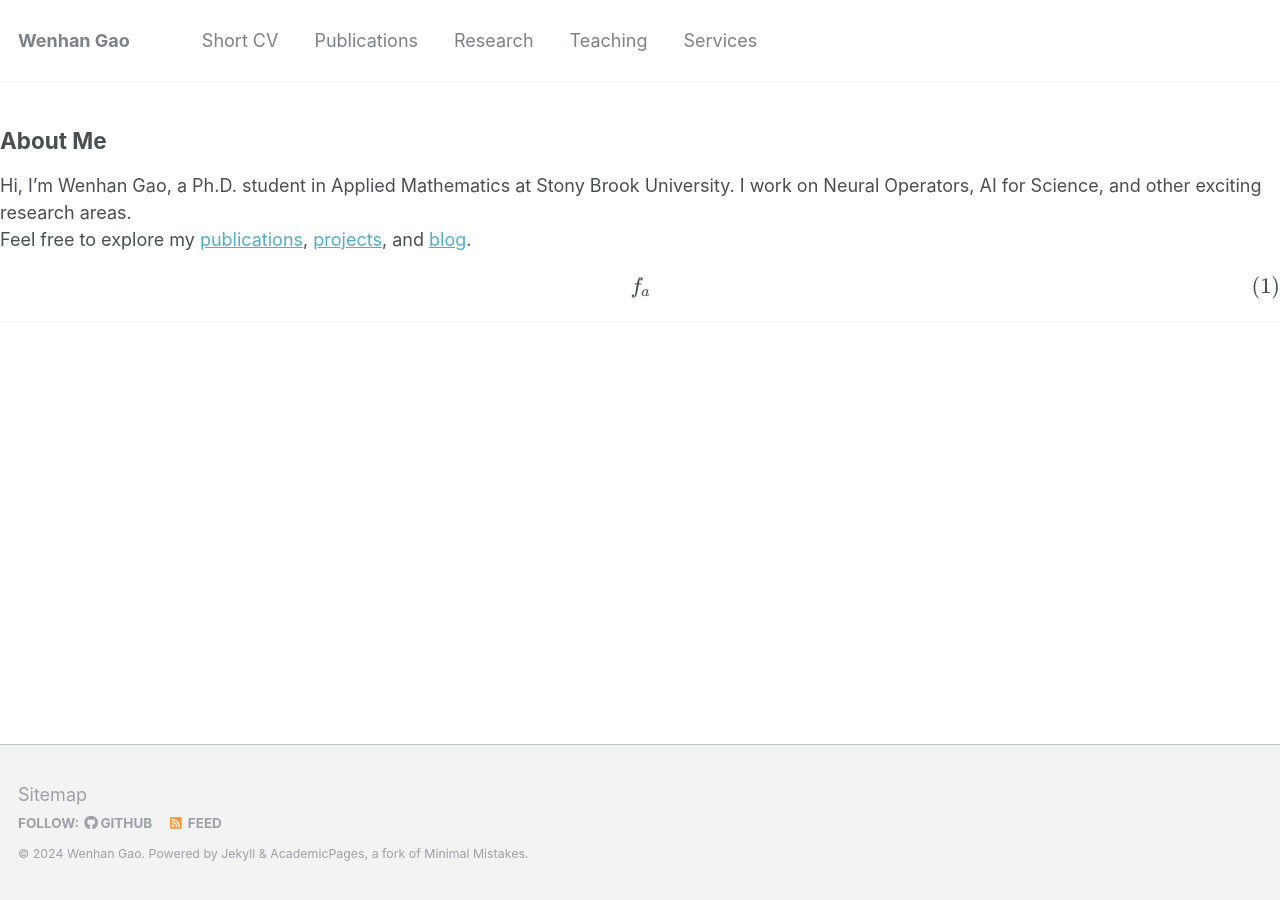
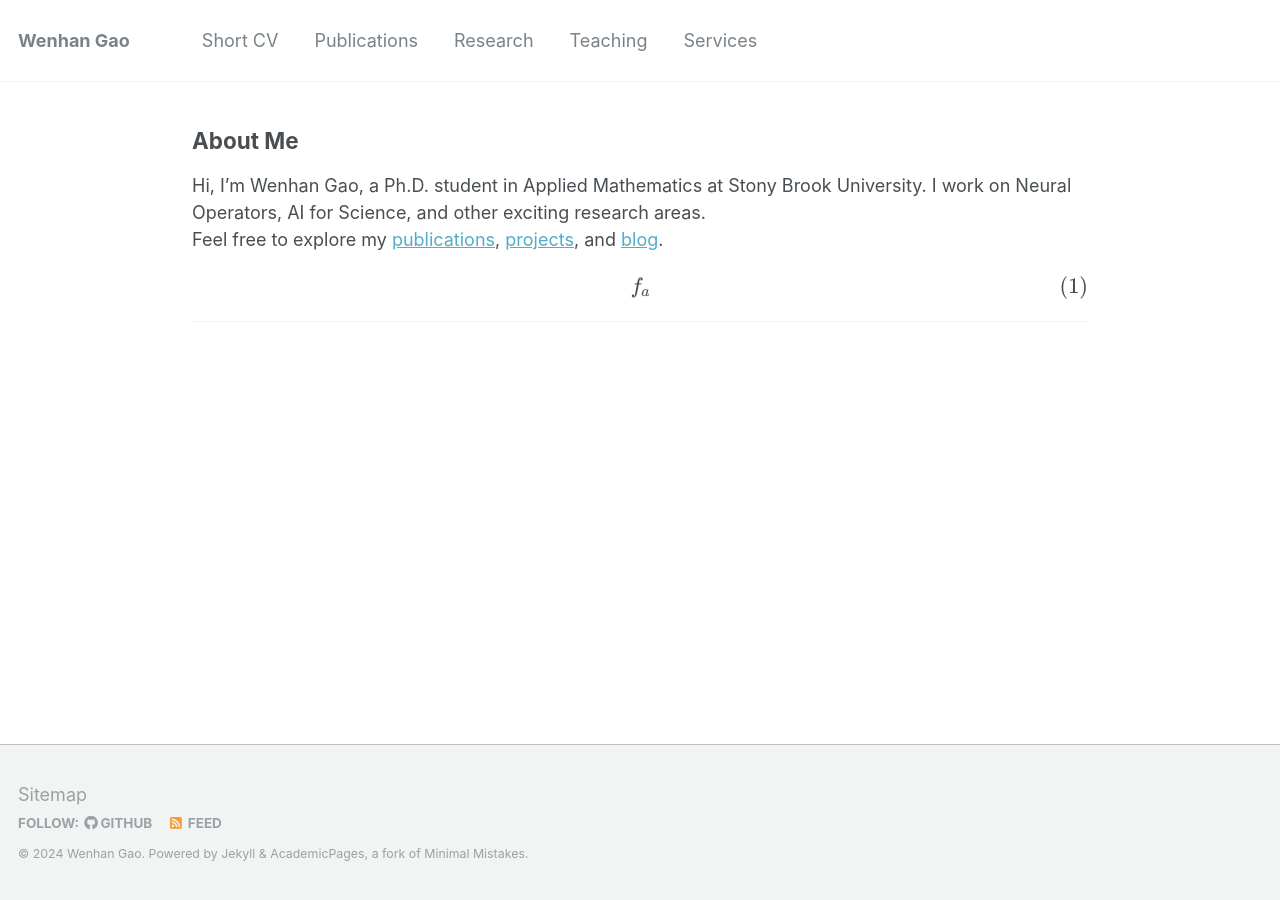
Before and after one commit to wenhangao21/wenhangao21.github.io, a Jekyll site: the page built from blogs/aaa.md, in a window 1280 px wide. Built offline with Jekyll 4.4.1, drawn with Linux system fonts in a browser that asks for light colours; formulas are drawn with MathJax 3.

Commit message:
Upload/update the code

```diff
--- a/_layouts/blog.html
+++ b/_layouts/blog.html
@@ -9,30 +9,15 @@ layout: compress
   <head>
     {% include head.html %}
     {% include head/custom.html %}
-    <style>
-      /* Inline CSS for the content container with enforced styles */
-      .content-container {
-        margin-left: 15% !important;
-        margin-right: 15% !important;
-      }
-
-      /* Optional: Responsive design for smaller screens */
-      @media (max-width: 768px) {
-        .content-container {
-          margin-left: 5% !important;
-          margin-right: 5% !important;
-        }
-      }
-    </style>
   </head>
 
   <body>
 
     {% include browser-upgrade.html %}
     {% include masthead.html %}
-
+	<div class="content-container" style="margin-left: 15%; margin-right: 15%;">
     {{ content }}
-
+	</div>
     <div class="page__footer">
       <footer>
         {% include footer/custom.html %}
```
